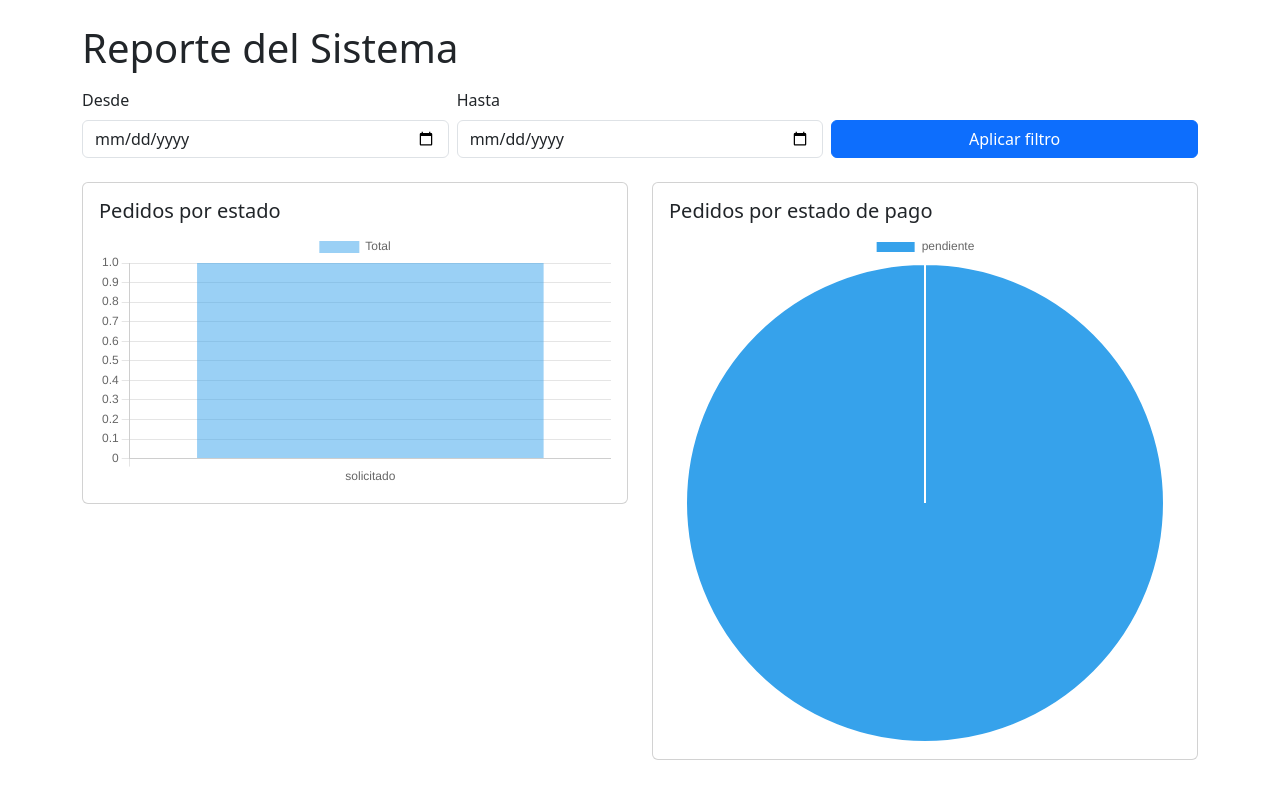
After one commit to Shai-Cc/Tienda_Online, a Django app: page /reporteSistema/ in a window 1280 px wide. The commit adds this page. Run offline with Django 5.2, Linux system fonts and the light colour scheme; a user stored in the database is signed in; tables that the repository leaves empty hold one stand-in row (values such as "Sample post").

Commit message:
imlementación de Página de Reporte de ventas para el admin. + Revisión y corrección de detalles menores

```diff
--- a/TiendaOnline/urls.py
+++ b/TiendaOnline/urls.py
@@ -39,6 +39,8 @@ urlpatterns = [
     path('registro/', login_views.registro_view, name='registro'),
     path('contacto/', views.contacto, name='contacto'),
     path('api/', include('mainApp.api_urls')),
+    path('reporteSistema/', views.reporte_sistema, name='reporte_sistema'),
+
 
 ]
 
--- a/mainApp/views.py
+++ b/mainApp/views.py
@@ -1,9 +1,12 @@
 from django.contrib import messages
 from django.shortcuts import render, get_object_or_404
-from django.db.models import Q
+from django.db.models import Q, Count
+from django.utils.dateparse import parse_date
+
 
 from mainApp.models import Categoria, Productos, Insumo, Pedido
 from mainApp.forms import FormularioPedido, SeguimientoPedidoForm, ContactoForm
+from django.contrib.admin.views.decorators import staff_member_required
 
 # Create your views here.
 
@@ -103,3 +106,34 @@ def contacto(request):
         form = ContactoForm(initial=initial)
 
     return render(request, "contactForm.html", {"form": form})
+
+@staff_member_required
+def reporte_sistema (request):
+    desde = parse_date(request.GET.get("desde", ""))
+    hasta = parse_date(request.GET.get("hasta", ""))
+
+    qs = Pedido.objects.all()
+
+    if desde:
+        qs = qs.filter(fecha_pedido__date__gte=desde)
+    if hasta:
+        qs = qs.filter(fecha_pedido__date__lte=hasta)
+
+    por_estado = list(
+        qs.values("estado_pedido_actual")
+        .annotate(total=Count("id"))
+        .order_by("estado_pedido_actual")
+    )
+
+    por_pago = list(
+        qs.values("estado_pago_actual")
+        .annotate(total=Count("id"))
+        .order_by("estado_pago_actual")
+    )
+
+    return render(request, "reporte_sistema.html", {
+        "desde": request.GET.get("desde", ""),
+        "hasta": request.GET.get("hasta", ""),
+        "por_estado": por_estado,
+        "por_pago": por_pago,
+    })
--- a/templates/base.html
+++ b/templates/base.html
@@ -33,6 +33,9 @@
                     <li class="nav-item">
                         <a class="btn btn-outline-info navbar-text btn-sm" href="/admin/">Panel Admin</a>
                     </li>
+                    {% endif %}
+                    {% if user.is_staff %}
+                    <a class="btn btn-outline-primary " href="{% url 'reporte_sistema' %}">Reportes</a>
                     {% endif %}
 
                 </ul>
--- /dev/null
+++ b/templates/reporte_sistema.html
@@ -0,0 +1,69 @@
+<!doctype html>
+<html lang="es">
+
+<head>
+    <meta charset="utf-8" />
+    <meta name="viewport" content="width=device-width, initial-scale=1" />
+    <title>Reporte del Sistema</title>
+    <link href="https://cdn.jsdelivr.net/npm/bootstrap@5.3.2/dist/css/bootstrap.min.css" rel="stylesheet" />
+    <script src="https://cdn.jsdelivr.net/npm/chart.js"></script>
+</head>
+
+<body class="container py-4">
+
+    <h1 class="mb-3">Reporte del Sistema</h1>
+
+    <form class="row g-2 mb-4" method="get">
+        <div class="col-md-4">
+            <label class="form-label">Desde</label>
+            <input class="form-control" type="date" name="desde" value="{{ desde }}">
+        </div>
+        <div class="col-md-4">
+            <label class="form-label">Hasta</label>
+            <input class="form-control" type="date" name="hasta" value="{{ hasta }}">
+        </div>
+        <div class="col-md-4 d-flex align-items-end">
+            <button class="btn btn-primary w-100" type="submit">Aplicar filtro</button>
+        </div>
+    </form>
+
+    <div class="row g-4">
+        <div class="col-lg-6">
+            <div class="card p-3">
+                <h5>Pedidos por estado</h5>
+                <canvas id="estadoChart"></canvas>
+            </div>
+        </div>
+
+        <div class="col-lg-6">
+            <div class="card p-3">
+                <h5>Pedidos por estado de pago</h5>
+                <canvas id="pagoChart"></canvas>
+            </div>
+        </div>
+    </div>
+
+    <script>
+        const porEstado = {{ por_estado| safe }};
+        const porPago = {{ por_pago| safe }};
+
+        new Chart(document.getElementById('estadoChart'), {
+            type: 'bar',
+            data: {
+                labels: porEstado.map(x => x.estado_pedido_actual),
+                datasets: [{ label: 'Total', data: porEstado.map(x => x.total) }]
+            }
+        });
+
+        new Chart(document.getElementById('pagoChart'), {
+            type: 'pie',
+            data: {
+                labels: porPago.map(x => x.estado_pago_actual),
+                datasets: [{ label: 'Total', data: porPago.map(x => x.total) }]
+            }
+        });
+    </script>
+
+</body>
+
+</html>
--- a/templates/seguimiento_pedido.html
+++ b/templates/seguimiento_pedido.html
@@ -59,7 +59,7 @@
                     </div>
 
                     <div class="card-body">
-                        <p class="mb-1"> <strong>Cliente:</strong> {{ pedido.cliente }}</p>
+                        <p class="mb-1"> <strong>Cliente:</strong> {{ pedido.nombre_cliente }}</p>
                         <p class="mb-1"> <strong>Correo:</strong> {{ pedido.correo_cliente }}</p>
 
                         <p>
@@ -77,14 +77,14 @@
                             <strong>Plataforma:</strong> {{ pedido.plataforma }}
                         </p>
                         <p>
-                            <strong>Estado del Pedido:</strong> {{ pedido.get_estado_actual }}
+                            <strong>Estado del Pedido:</strong> {{ pedido.estado_pedido_actual }}
                         </p>
                         <p class="mb-1">
                             <strong>Estado de pago:</strong> {{ pedido.estado_pago_actual }}
                         </p>
                         <p class="mb-1">
                             <strong>Fecha de solicitud:</strong>
-                            {{ pedido.fecha_solicitud|date:"d/m/Y H:i" }}
+                            {{ pedido.fecha_pedido|date:"d/m/Y H:i" }}
                         </p>
                         {% if pedido.fecha_entrega %}
                         <p class="mb-1">
```
Also changed, not shown: TiendaOnline/settings.py (+10 -38 lines), media/pedidos/70f946ff-8534-4ee5-87c9-aec7de4617fa.png (added).
